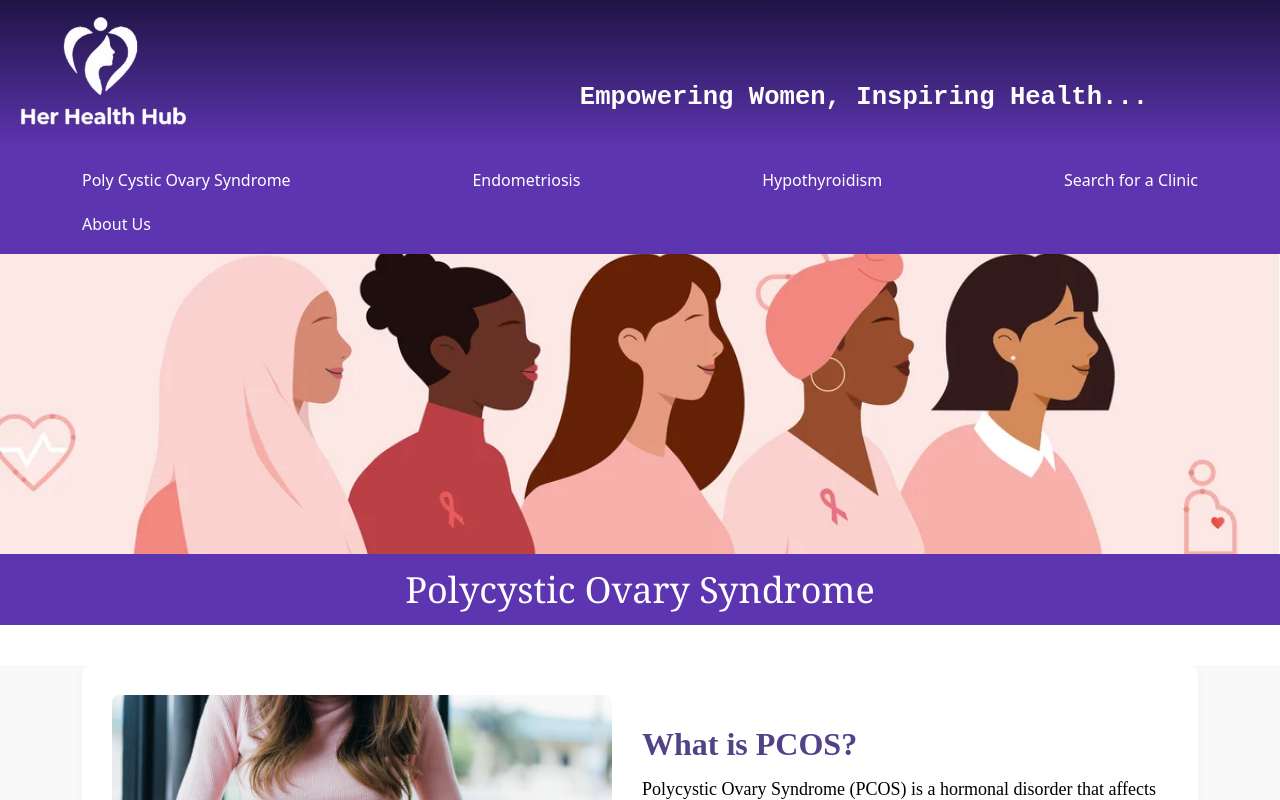
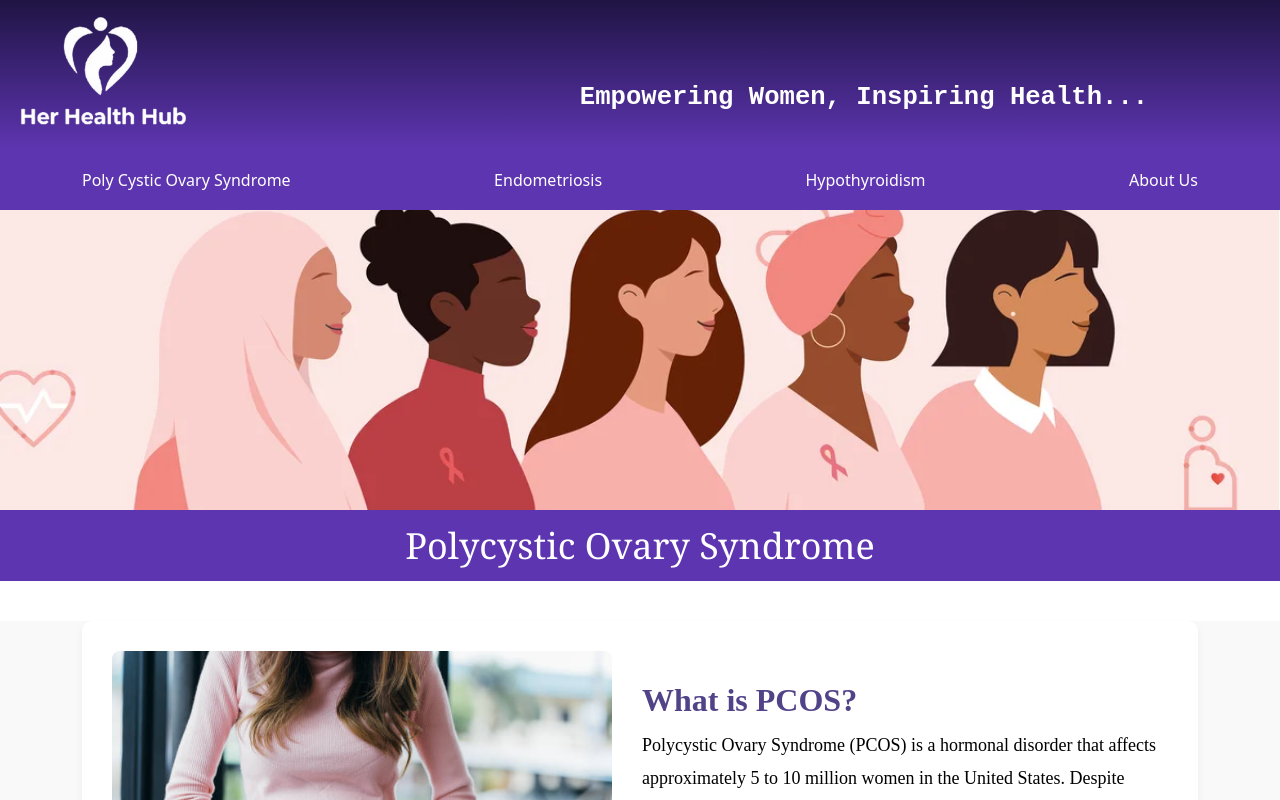
Before and after one commit to sidrathabib/Her-Health-Hub, a React (Create React App) app: page /PCOS in a window 1280 px wide. Shown: the top 800 px of the page. Built offline with nearby package versions, Linux system fonts and the light colour scheme.

Commit message:
deleted clinicSearch

```diff
--- a/src/components/footer/Footer.js
+++ b/src/components/footer/Footer.js
@@ -51,8 +51,6 @@ const Footer = () => {
             <Link to="/Endo">Endometriosis</Link>
             {/* <a href="">Hypothyroidism</a> */}
             <Link to="/Hypo">Hypothyroidism</Link>
-            {/* <a href="">Search for a Clinic</a> */}
-            <Link to="/ClinicSearch">Search for a Clinic</Link>
             {/* <a href="">About Us</a> */}
             <Link to="/AboutUs">About Us</Link>
             </ul>
--- a/src/components/header/Header.js
+++ b/src/components/header/Header.js
@@ -22,8 +22,6 @@ const Header = () => {
             <Link to="/Endo">Endometriosis</Link>
             {/* <a href="">Hypothyroidism</a> */}
             <Link to="/Hypo">Hypothyroidism</Link>
-            {/* <a href="">Search for a Clinic</a> */}
-            <Link to="/ClinicSearch">Search for a Clinic</Link>
             {/* <a href="">About Us</a> */}
             <Link to="/AboutUs">About Us</Link>
           </div>
--- a/src/webPage/ClinicSearch.css
+++ /dev/null
@@ -1,29 +0,0 @@
-.coverimg-container {
-    position: relative;
-    width: 100%;
-    background-image: linear-gradient(#1f1444, #5e35b1);
-    /* background-color: #3b2c72; */
-}
-
-#coverimg {
-    height: 150px;
-    padding: 10px;
-}
-
-.navbar {
-    background: #5e35b1;
-}
-
-.container-fluid a {
-    color: white;
-    text-decoration: none;
-    font-size: 16px;
-    padding-top: 10px;
-    padding-right: 70px;
-    padding-bottom: 10px;
-    padding-left: 70px;
-}
-
-.container-fluid a:hover {
-    text-decoration: underline;
-  }
--- a/src/webPage/ClinicSearch.js
+++ /dev/null
@@ -1,17 +0,0 @@
-// import React from "react";
-
-import React from "react";
-import "./ClinicSearch.css";
-
-import Header from "../components/header/Header";
-import Footer from "../components/footer/Footer";
-
-const ClinicSearch = () => {
-  return (
-  <div className="banner-container">
-    <img src="../searchClinic.jpg" alt="search-Clinic" className="banner-image" />
-  </div>
-  );
-};
-
-export default ClinicSearch;
```
